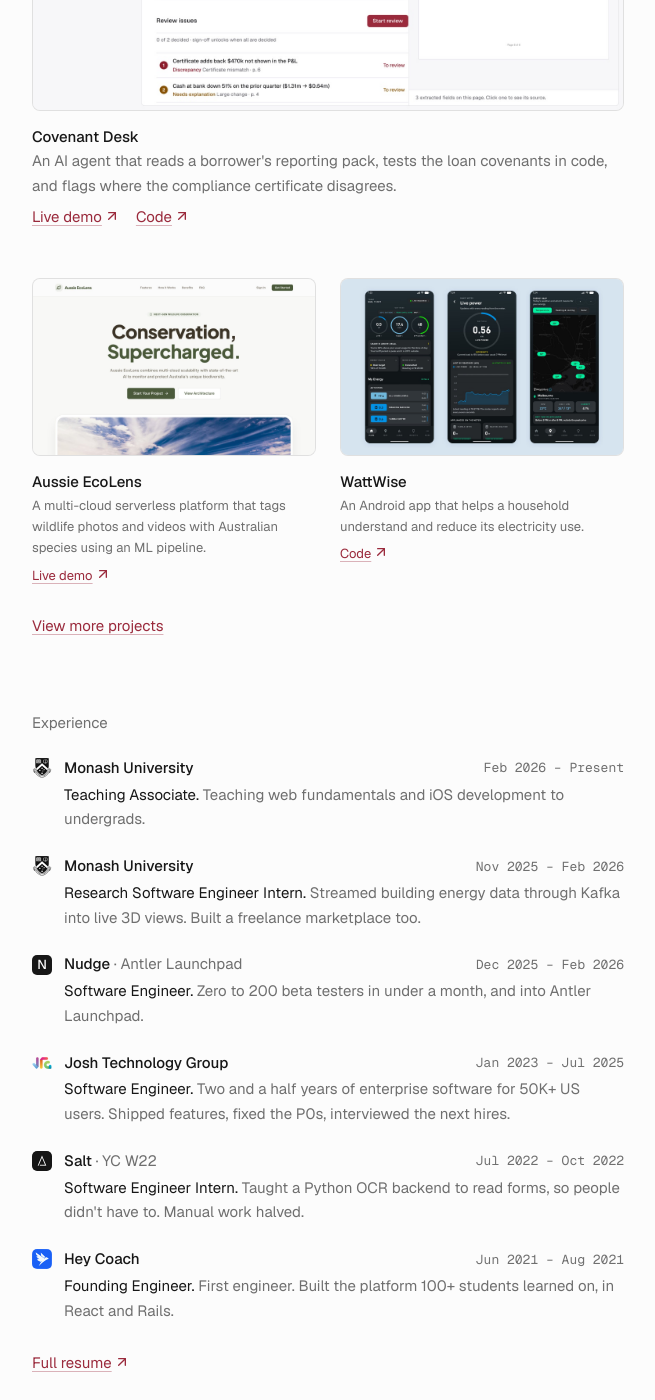
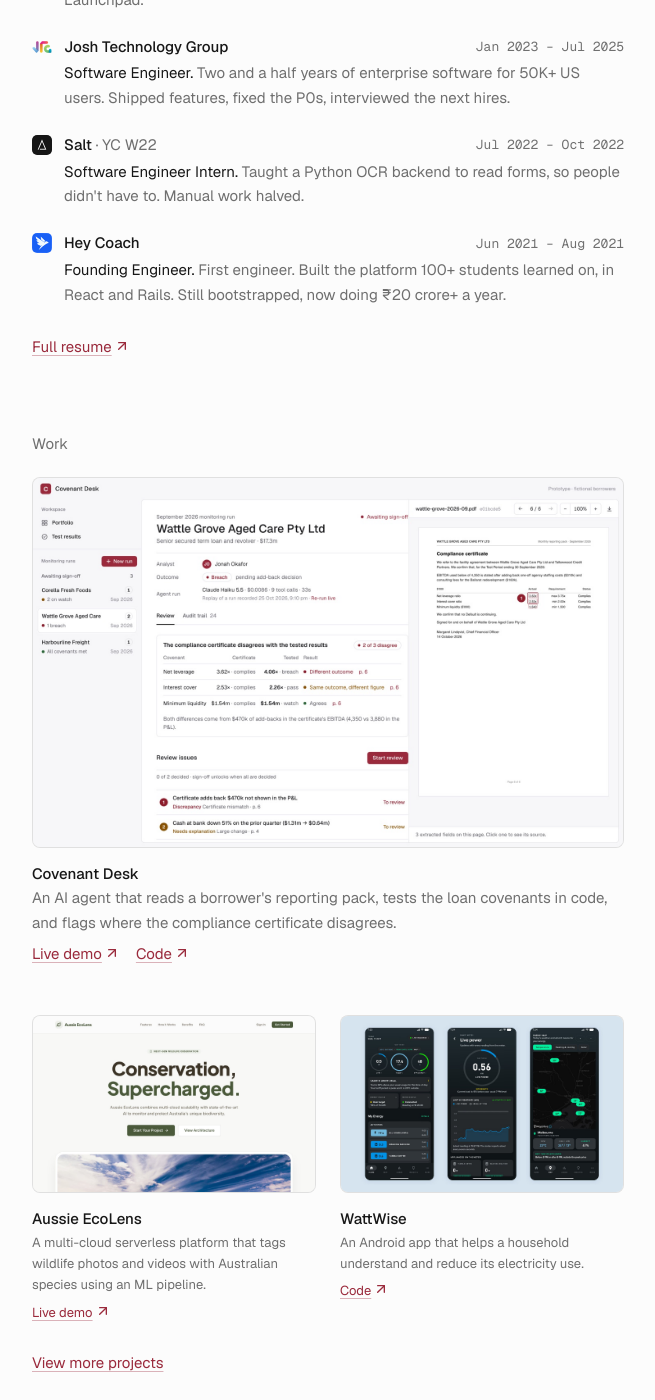
Before and after one commit to mohitms007/portfolio, a Jekyll site: the page built from index.html, in a window 1280 px wide and 1400 px high, scrolled down 763 px. Shown: the whole window, without its empty margins (312-967 px from the left). Built offline with Jekyll 4.4.1, drawn with Linux system fonts in a browser that asks for light colours.

Commit message:
master: move experience above work, note where Hey Coach is now

```diff
--- a/_data/experience.yml
+++ b/_data/experience.yml
@@ -34,4 +34,4 @@
   logo: heycoach.png
   position: Founding Engineer
   time: Jun 2021 – Aug 2021
-  line: First engineer. Built the platform 100+ students learned on, in React and Rails.
+  line: First engineer. Built the platform 100+ students learned on, in React and Rails. Still bootstrapped, now doing ₹20 crore+ a year.
--- a/index.html
+++ b/index.html
@@ -6,8 +6,8 @@
   {% include header.html %}
   <main>
     {% include intro.html %}
+    {% include experience.html %}
     {% include featured-projects.html %}
-    {% include experience.html %}
     {% include research.html %}
   </main>
   {% include footer.html %}
```
